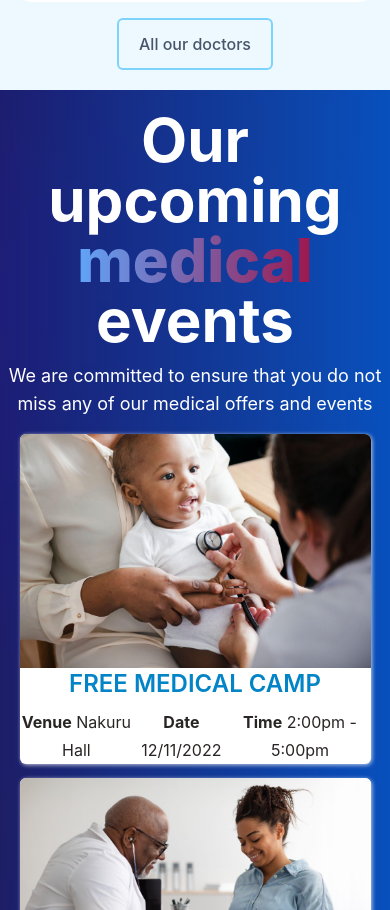
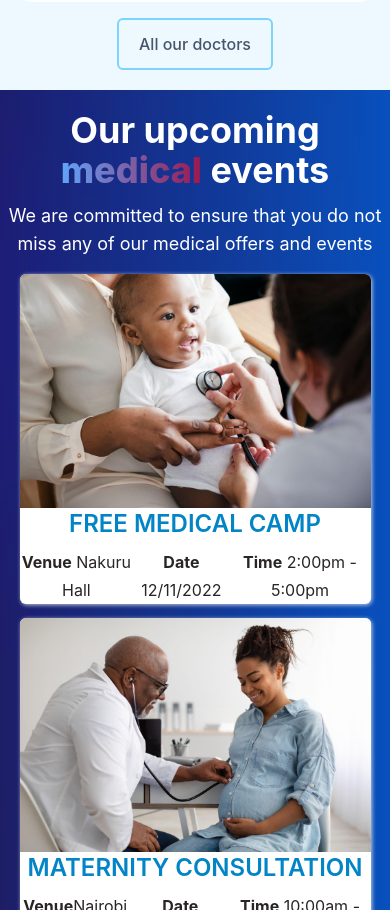
Before and after one commit to Arthur-Smart/Medical-app-frontend, a React (Create React App) app: page / in a window 390 px wide. Shown: the part 6821-7731 px from the top of the page. Built offline with nearby package versions, Linux system fonts and the light colour scheme; no server answers.

Commit message:
Update Updates.jsx

```diff
--- a/src/components/updates/Updates.jsx
+++ b/src/components/updates/Updates.jsx
@@ -22,7 +22,7 @@ function Updates() {
   return (
     <div className='updates flex  items-center justify-center'>
         <div className='container flex flex-col items-center justify-center'>
-            <p className='text-center font-bold text-6xl  text-white'>Our upcoming <span className='font-extrabold text-transparent text-10xl bg-clip-text bg-gradient-to-r from-blue-400 to-pink-800'>medical</span> events</p>
+            <p className='text-center font-bold text-4xl md:text-6xl  text-white'>Our upcoming <span className='font-extrabold text-transparent text-10xl bg-clip-text bg-gradient-to-r from-blue-400 to-pink-800'>medical</span> events</p>
             <p className='mt-3 text-white text-center text-lg'>We are committed to ensure that you do not miss any of our medical offers and events</p>
             <div className='container update-wrapper gap-3.5 mt-4 flex items-center justify-center'>
                 <div className='update-container rounded-md'>
```
